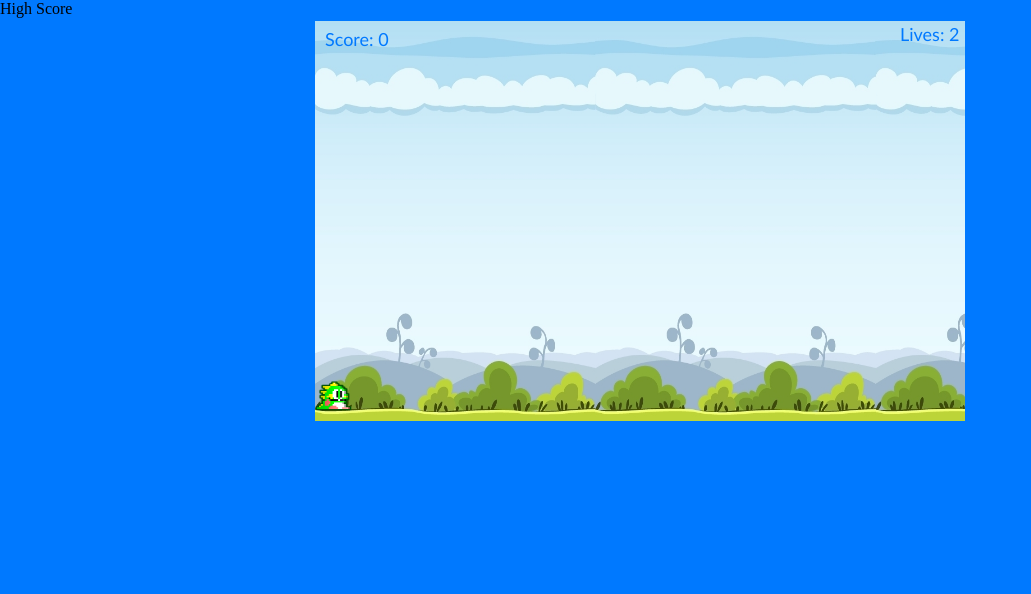
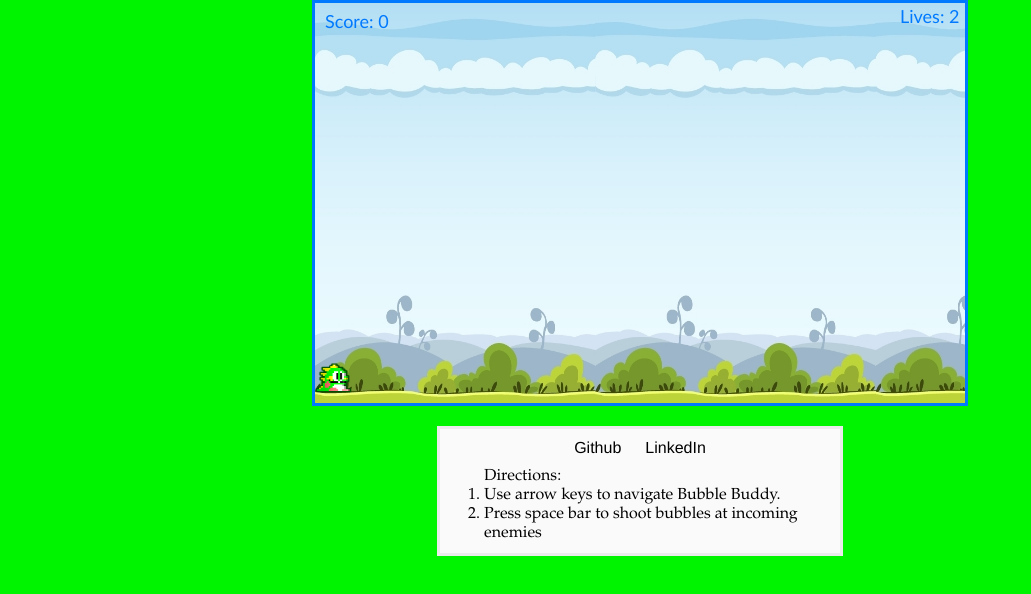
Before and after one commit to JaredDjour/BubbleBuddy, a website built with webpack: page index.html in a window 1280 px wide. Shown: the whole page, without its empty margins (0-1031 px from the left). Built offline with nearby package versions, Linux system fonts and the light colour scheme.

Commit message:
directions

```diff
--- a/index.html
+++ b/index.html
@@ -2,6 +2,8 @@
 <html lang="en">
 
 <head>
+    <link rel="icon" href="./lib/images/bbSprite.png">
+
     <meta charset="UTF-8">
     <style>
         * {
@@ -24,8 +26,20 @@
     <link rel="stylesheet" href="screen.css" type="text/css">
 </head>
 <body class="body">
-    <div class="left-box">High Score</div>
     <canvas id="bbCanvas" width="650" height="400";"></canvas>
+    <div class="box">
+        <div class="links-box">
+            <a class="github links" href="https://github.com/JaredDjour">Github</a>
+            <a class="linkedin links" href="https://www.linkedin.com/in/jared-djourabchi/">LinkedIn</a>
+        </div>
+        <div class="directions-box">
+           <ol> Directions:
+                <li>Use arrow keys to navigate Bubble Buddy.</li>
+                <li>Press space bar to shoot bubbles at incoming enemies</li>
+           </ol>
+        </div>
+    </div>
+
     <script src="./lib/bundle.js"></script>
     <div class="right-box"></div>
 </body>
--- a/screen.css
+++ b/screen.css
@@ -1,9 +1,49 @@
 .body {
-    background:  #0079FF;
+    /* background:  #0079FF; */
+    background:  #00f400;
     display: flex;
     flex-direction: column;
     justify-content: center;
     margin: auto;
+}
+.box {
+    display: flex;
+    flex-direction: column;
+    border: 3px solid #ebebeb;
+    background: #fafafa;
+    max-width: 400px;
+    margin: 20px auto;
+}
+
+.links-box {
+    margin-bottom: 20px;
+    margin: auto;
+    padding-top: 10px;
+}
+
+.links {
+    text-decoration: none;
+    color: black;
+    font-family: 'Franklin Gothic Medium', 'Arial Narrow', Arial, sans-serif;
+    /* font-family: fantasy; */
+    margin: 10px;
+}
+.github {
+
+}
+
+.linkedin {
+
+}
+
+.directions-box {
+    margin: auto;
+}
+
+ol {
+    padding: 10px 0px 10px 44px;
+    font-family: garamond;
+    /* font-weight: 600; */
 }
 
 /* .left-box {
```
